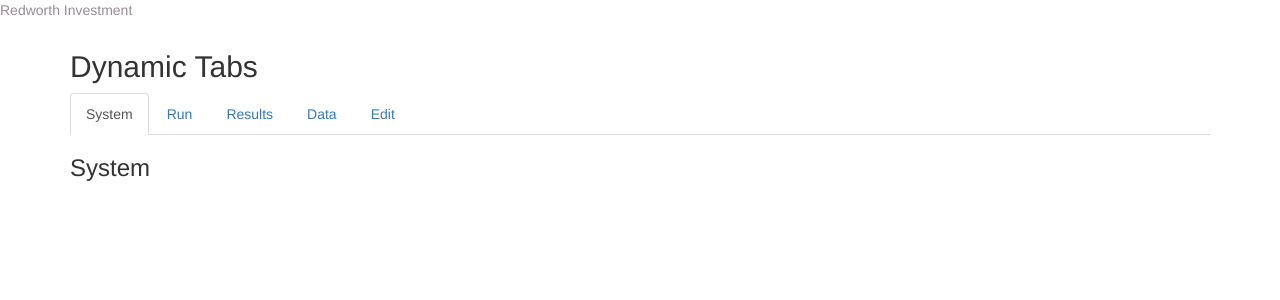
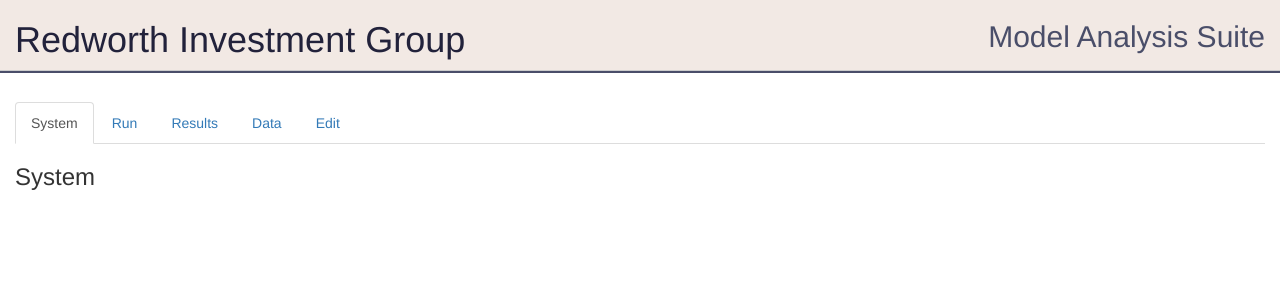
Before and after one commit to lukegehring99/testingSuite, a PHP site: page / in a window 1280 px wide. Shown: the top 300 px of the page. Run offline with PHP 8.4, Linux system fonts and the light colour scheme.

Commit message:
Header and menu implemented

```diff
--- a/css/styles.css
+++ b/css/styles.css
@@ -15,3 +15,45 @@ www.color-hex.com/color-palette/61955
 .header {
 	color: #9a8c98;
 }
+
+.main-title {
+	color: #22223b;
+	float: left;
+}
+
+.main-subtitle {
+	color :	#4a4e69;
+	float: right;
+}
+
+.main-header {
+	background-color: #f2e9e4;
+}
+
+.tab-prop {
+	background-color: white;
+}
+
+
+.p1 {
+	padding-top: 15px;
+}
+
+.content {
+	background-color: white;
+}
+
+.page-border {
+	height: 2px;
+	background-color: #4a4e69;
+}
+
+hr {
+    display: block;
+    height: 1px;
+    border: 0;
+    border-top: 1px solid #ccc;
+    margin: 1em 0;
+    padding: 0;
+		margin-top: 0px;
+}
--- a/index.html
+++ b/index.html
@@ -1,7 +1,7 @@
 <!DOCTYPE html>
 <html>
 <head>
-	<title>Luke's Site</title>
+	<title>It's a working title</title>
 	<meta charset="utf-8">
 	<meta name="viewport" content="width=device-width, initial-scale=1">
   <link rel="stylesheet" href="https://maxcdn.bootstrapcdn.com/bootstrap/3.3.7/css/bootstrap.min.css">
@@ -9,18 +9,28 @@
   <script src="https://ajax.googleapis.com/ajax/libs/jquery/3.3.1/jquery.min.js"></script>
   <script src="https://maxcdn.bootstrapcdn.com/bootstrap/3.3.7/js/bootstrap.min.js"></script>
 	<link rel="stylesheet" type="text/css" href="css/styles.css" media="screen" />
+
+	<style>
+	body {
+	    /*background-color: #f2e9e4;*/
+	}
+	</style>
+
 </head>
 
 <body>
-<html>
 
+<div class="container-fluid main-header">
+	<h1 class="main-title">Redworth Investment Group</h1>
+	<h2 class="main-subtitle">Model Analysis Suite</h2>
 
-<div>
-	<div class="header">
-		<p> Redworth Investment </p>
 </div>
-	<div class="container">
-  	<h2>Dynamic Tabs</h2>
+
+<hr/ class="page-border">
+
+<div class="p1">
+	<div class="container-fluid">
+		<div class="content">
   		<ul class="nav nav-tabs">
     		<li class="active"><a data-toggle="tab" href="#system">System</a></li>
     		<li><a data-toggle="tab" href="#run">Run</a></li>
@@ -28,8 +38,9 @@
     		<li><a data-toggle="tab" href="#data">Data</a></li>
 				<li><a data-toggle="tab" href="#edit">Edit</a></li>
   		</ul>
+		</div>
 
-  	<div class="tab-content">
+  	<div class="tab-content tab-prop">
     	<div id="system" class="tab-pane fade in active">
       	<h3>System</h3>
     	</div>
@@ -48,5 +59,6 @@
   	</div>
 	</div>
 </div>
+
+</body>
 </html>
-</body>
```
Lines whose indentation alone changed are shown as unchanged.
